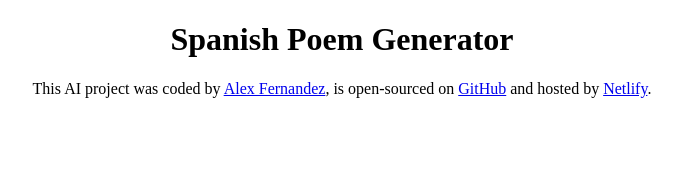
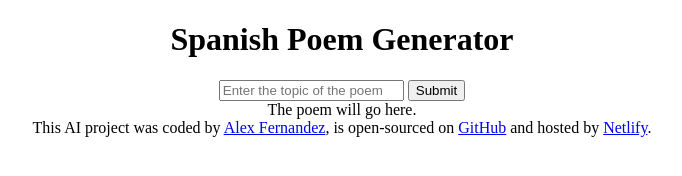
Before and after one commit to AlexFern17/Spanish-Poem-Generator, a plain HTML site: page index.html in a window 1280 px wide. Shown: the whole page, without its empty margins (298-980 px from the left). Drawn offline with Linux system fonts and the light colour scheme.

Commit message:
Updated HTML structure, added form

```diff
--- a/index.html
+++ b/index.html
@@ -8,7 +8,16 @@
     <title>Spanish Poem Generator</title>
   </head>
   <body>
-    <h1>Spanish Poem Generator</h1>
+    <header>
+      <h1>Spanish Poem Generator</h1>
+    </header>
+    <main>
+      <form>
+        <input type="text" placeholder="Enter the topic of the poem" required />
+        <input type="submit" />
+      </form>
+      <div>The poem will go here.</div>
+    </main>
     <footer>
       This AI project was coded by
       <a href="https://github.com/AlexFern17" target="_blank">Alex Fernandez</a
```
